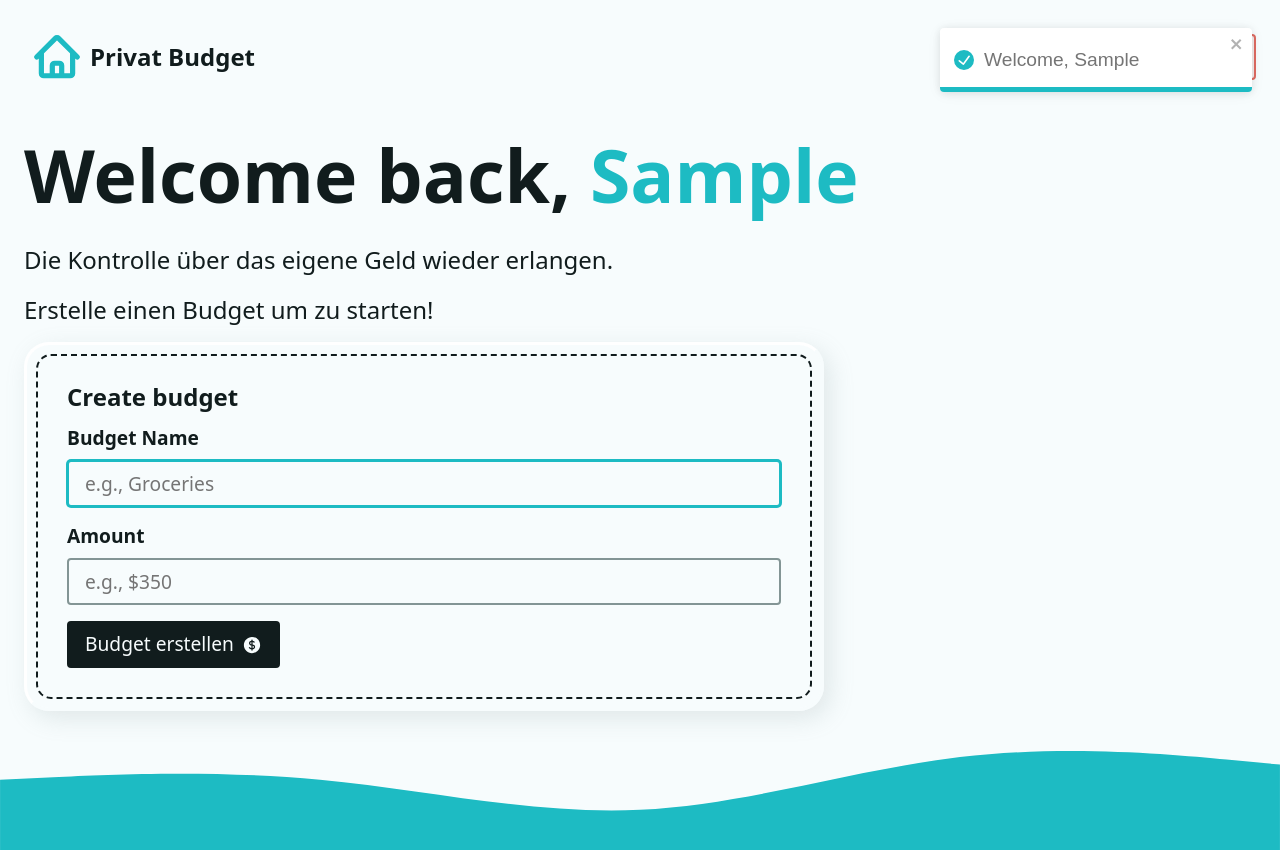
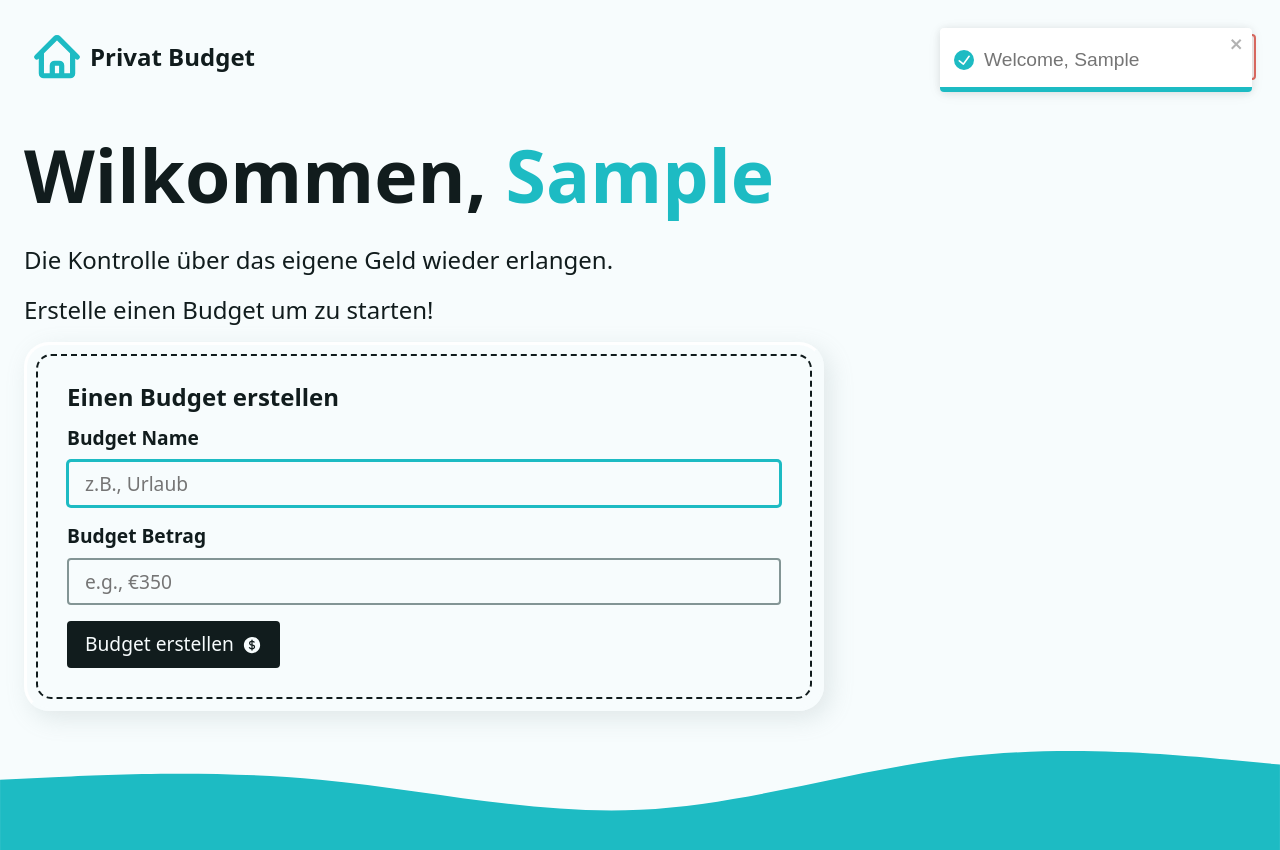
Before and after one commit to AfyonluDev/BudgetApp, a React (Vite) app: page / in a window 1280 px wide. Both pictures are taken after typing "Sample" into the empty fields and a click on the button "Benutzerkonto erstellen". Shown: the top 850 px of the page. Built offline with nearby package versions, Linux system fonts and the light colour scheme.

Commit message:
Einige Ausgaben in deutsch umgewandelt

```diff
--- a/src/components/AddBudgetForm.jsx
+++ b/src/components/AddBudgetForm.jsx
@@ -24,7 +24,7 @@ const AddBudgetForm = () => {
   return (
     <div className="form-wrapper">
       <h2 className="h3">
-        Create budget
+        Einen Budget erstellen
       </h2>
       <fetcher.Form
         method="post"
@@ -37,19 +37,19 @@ const AddBudgetForm = () => {
             type="text"
             name="newBudget"
             id="newBudget"
-            placeholder="e.g., Groceries"
+            placeholder="z.B., Urlaub"
             required
             ref={focusRef}
           />
         </div>
         <div className="grid-xs">
-          <label htmlFor="newBudgetAmount">Amount</label>
+          <label htmlFor="newBudgetAmount">Budget Betrag</label>
           <input
             type="number"
             step="0.01"
             name="newBudgetAmount"
             id="newBudgetAmount"
-            placeholder="e.g., $350"
+            placeholder="e.g., €350"
             required
             inputMode="decimal"
           />
--- a/src/components/AddExpenseForm.jsx
+++ b/src/components/AddExpenseForm.jsx
@@ -26,10 +26,10 @@ const AddExpenseForm = ({ budgets }) => {
 
   return (
     <div className="form-wrapper">
-      <h2 className="h3">Add New{" "}<span className="accent">
+      <h2 className="h3">Neue{" "}<span className="accent">
         {budgets.length === 1 && `${budgets.map((budg) => budg.name)}`}
       </span>{" "}
-        Expense
+        Kosten hinzufügen
       </h2>
       <fetcher.Form
         method="post"
@@ -38,25 +38,25 @@ const AddExpenseForm = ({ budgets }) => {
       >
         <div className="expense-inputs">
           <div className="grid-xs">
-            <label htmlFor="newExpense">Expense Name</label>
+            <label htmlFor="newExpense">Name für die Ausgabe</label>
             <input
               type="text"
               name="newExpense"
               id="newExpense"
-              placeholder="e.g., Coffee"
+              placeholder="z.B., Kaffee"
               ref={focusRef}
               required
             />
           </div>
           <div className="grid-xs">
-            <label htmlFor="newExpenseAmount">Amount</label>
+            <label htmlFor="newExpenseAmount">Ausgabe Betrag</label>
             <input
               type="number"
               step="0.01"
               inputMode="decimal"
               name="newExpenseAmount"
               id="newExpenseAmount"
-              placeholder="e.g., 3.50"
+              placeholder="z.B., 4,50"
               required
             />
           </div>
@@ -82,7 +82,7 @@ const AddExpenseForm = ({ budgets }) => {
           {
             isSubmitting ? <span>Submitting…</span> : (
               <>
-                <span>Add Expense</span>
+                <span>Ausgabe hinzufügen</span>
                 <PlusCircleIcon width={20} />
               </>
             )
--- a/src/components/BudgetItem.jsx
+++ b/src/components/BudgetItem.jsx
@@ -24,14 +24,14 @@ const BudgetItem = ({ budget, showDelete = false }) => {
     >
       <div className="progress-text">
         <h3>{name}</h3>
-        <p>{formatCurrency(amount)} Budgeted</p>
+        <p>{formatCurrency(amount)} Geplantes Budget</p>
       </div>
       <progress max={amount} value={spent}>
         {formatPercentage(spent / amount)}
       </progress>
       <div className="progress-text">
-        <small>{formatCurrency(spent)} spent</small>
-        <small>{formatCurrency(amount - spent)} remaining</small>
+        <small>{formatCurrency(spent)} Ausgegeben</small>
+        <small>{formatCurrency(amount - spent)} Verfügbar</small>
       </div>
       {showDelete ? (
         <div className="flex-sm">
--- a/src/pages/Dashboard.jsx
+++ b/src/pages/Dashboard.jsx
@@ -91,7 +91,7 @@ const Dashboard = () => {
       {userName ? (
         <div className="dashboard">
           <h1>
-            Welcome back, <span className="accent">{userName}</span>
+            Wilkommen, <span className="accent">{userName}</span>
           </h1>
           <div className="grid-sm">
             {budgets && budgets.length > 0 ? (
@@ -100,7 +100,7 @@ const Dashboard = () => {
                   <AddBudgetForm />
                   <AddExpenseForm budgets={budgets} />
                 </div>
-                <h2>Existing Budgets</h2>
+                <h2>Aktuelle Budgets</h2>
                 <div className="budgets">
                   {budgets.map((budget) => (
                     <BudgetItem key={budget.id} budget={budget} />
```
